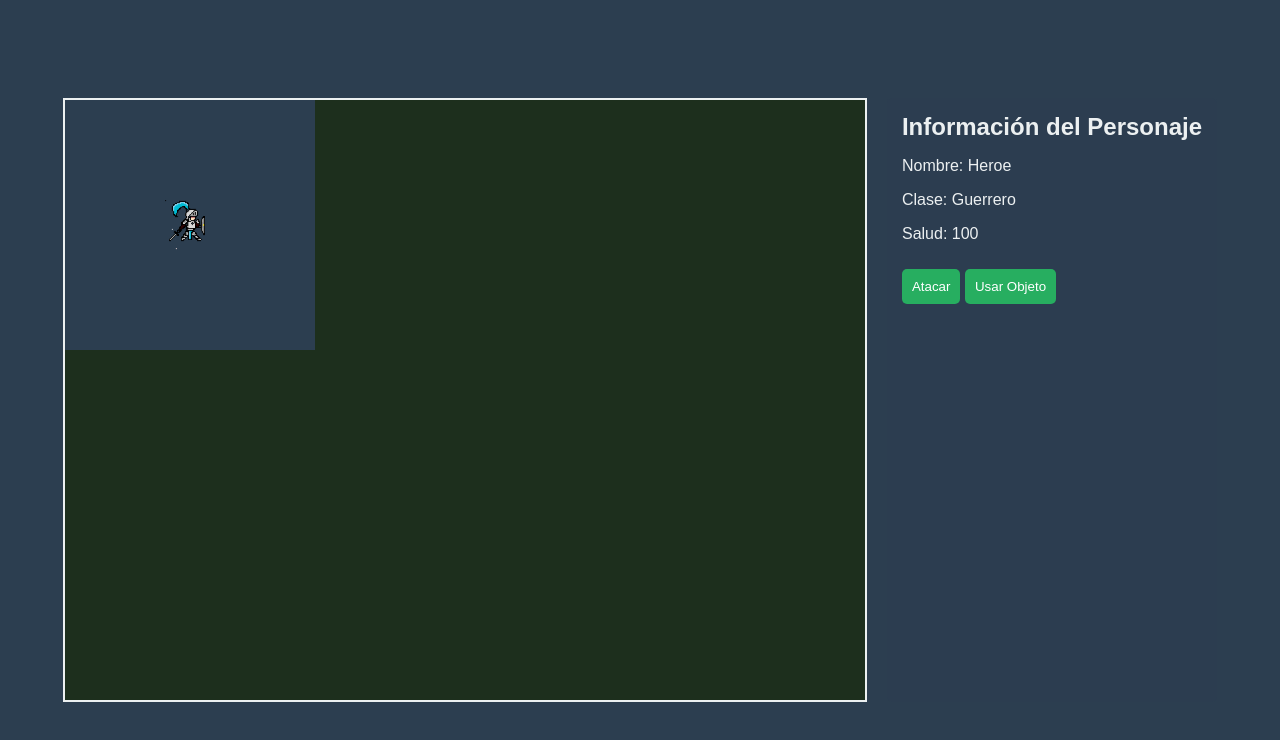
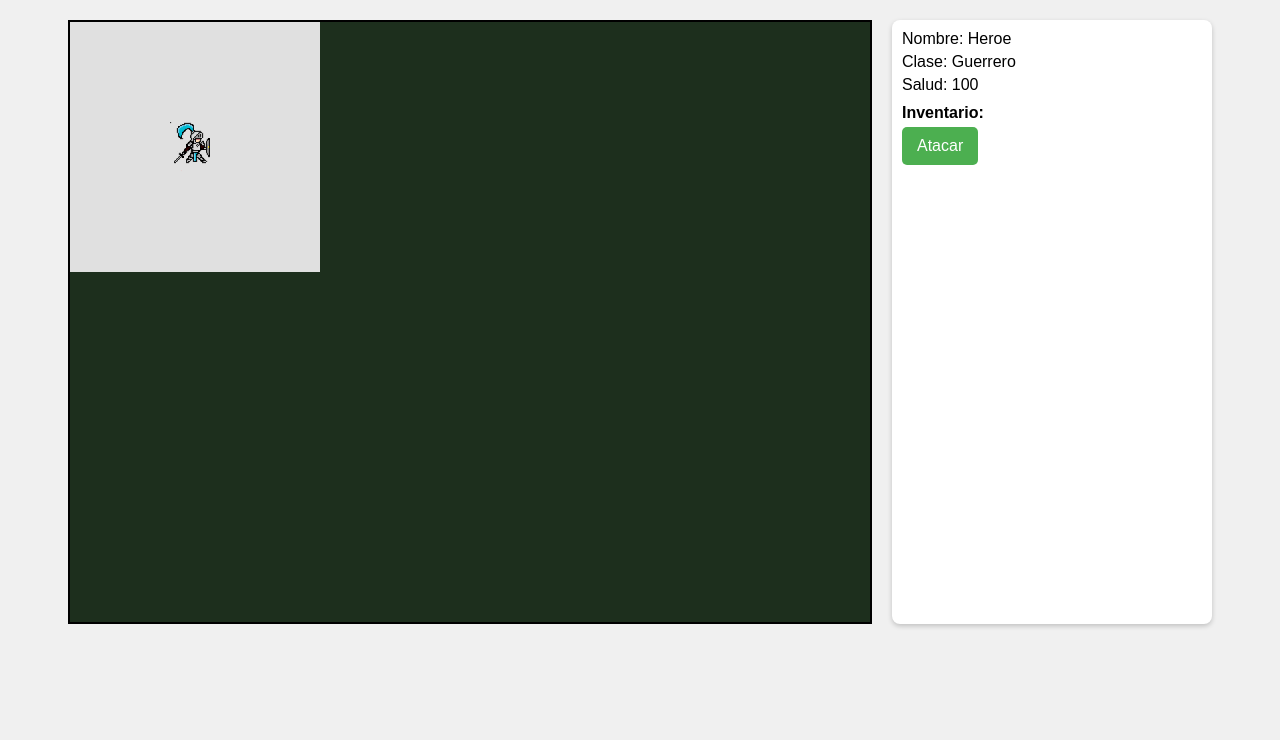
Before and after one commit to baltaagarcia/proyecto_rol, a website: page index.html in a window 1280 px wide. Drawn offline with Linux system fonts and the light colour scheme.

Commit message:
estilo ya creado pero las pociones no aparecen

```diff
--- a/index.html
+++ b/index.html
@@ -4,18 +4,69 @@
     <meta charset="UTF-8">
     <meta name="viewport" content="width=device-width, initial-scale=1.0">
     <title>Juego de Rol</title>
-    <link rel="stylesheet" href="style.css">
+    <style>
+        body {
+            font-family: Arial, sans-serif;
+            display: flex;
+            justify-content: center;
+            align-items: flex-start; /* Alinear al inicio verticalmente */
+            background-color: #f0f0f0;
+            margin: 0;
+            padding: 20px;
+        }
+
+        #container {
+            display: flex; /* Usar flexbox para alinear el canvas y la info */
+        }
+
+        #gameCanvas {
+            border: 2px solid #000;
+            background-color: #e0e0e0; /* Color de fondo del canvas */
+            margin-right: 20px; /* Espacio entre el canvas y la información */
+        }
+
+        #info {
+            background-color: #fff;
+            padding: 10px;
+            border-radius: 8px;
+            box-shadow: 0 2px 5px rgba(0, 0, 0, 0.2);
+            text-align: left;
+            width: 300px;
+        }
+
+        #info div {
+            margin-bottom: 5px;
+        }
+
+        #inventario {
+            margin-top: 10px;
+            font-weight: bold;
+        }
+
+        button {
+            padding: 10px 15px;
+            border: none;
+            border-radius: 5px;
+            background-color: #4CAF50; /* Color de fondo del botón */
+            color: white;
+            cursor: pointer;
+            font-size: 16px;
+        }
+
+        button:hover {
+            background-color: #45a049; /* Color del botón al pasar el mouse */
+        }
+    </style>
 </head>
 <body>
-    <div id="game-container">
+    <div id="container">
         <canvas id="gameCanvas" width="800" height="600"></canvas>
-        <div id="info-panel">
-            <h2>Información del Personaje</h2>
-            <p id="nombre">Nombre: </p>
-            <p id="clase">Clase: </p>
-            <p id="salud">Salud: </p>
+        <div id="info">
+            <div id="nombre"></div>
+            <div id="clase"></div>
+            <div id="salud"></div>
+            <div id="inventario">Inventario: []</div>
             <button id="atacarBtn">Atacar</button>
-            <button id="usarObjetoBtn">Usar Objeto</button>
         </div>
     </div>
     <script src="script.js"></script>
--- a/script.js
+++ b/script.js
@@ -15,7 +15,8 @@ const personaje = {
     x: 100,
     y: 100,
     velocidad: 5,
-    rangoVisibilidad: 150 // Rango de visión
+    rangoVisibilidad: 150, // Rango de visión
+    inventario: [] // Inventario del personaje
 };
 
 // Inicializa datos del enemigo
@@ -27,9 +28,19 @@ const enemigo = {
     y: 300,
 };
 
+// Inicializa datos de la poción
+const pocion = {
+    img: new Image(),
+    x: Math.random() * mapaWidth, // Posición aleatoria en el mapa
+    y: Math.random() * mapaHeight,
+    width: 30,
+    height: 30
+};
+
 // Carga las imágenes
-personaje.img.src = './recursos/personaje_guerrero1.png';
+personaje.img.src = './recursos/personaje_guerrero1.png';;
 enemigo.img.src = './recursos/personaje_ogro.png';
+pocion.img.src = './recursos/item_corazon.png';
 
 // Mapa para registrar áreas visitadas
 const mapaVisitado = [];
@@ -39,6 +50,7 @@ function mostrarInfo() {
     document.getElementById('nombre').innerText = `Nombre: ${personaje.nombre}`;
     document.getElementById('clase').innerText = `Clase: ${personaje.clase}`;
     document.getElementById('salud').innerText = `Salud: ${personaje.salud}`;
+    document.getElementById('inventario').innerText = `Inventario: ${personaje.inventario.join(', ')}`;
 }
 
 // Lógica de ataque (solo un ejemplo simple)
@@ -59,7 +71,7 @@ function dibujar() {
     ctx.fillRect(0, 0, mapaWidth, mapaHeight); // Dibuja el mapa
 
     // Dibuja las áreas visitadas
-    ctx.fillStyle = 'rgba(255, 255, 255, 0.5)'; // Color de las áreas visitadas
+    ctx.fillStyle = 'rgba(200, 255, 200, 0.5)'; // Color de las áreas visitadas
     for (let area of mapaVisitado) {
         ctx.fillRect(area.x, area.y, area.width, area.height);
     }
@@ -81,6 +93,9 @@ function dibujar() {
     if (estaEnAreaVisible(enemigo)) {
         ctx.drawImage(enemigo.img, enemigo.x, enemigo.y, 50, 50);
     }
+
+    // Dibuja la poción si está visible
+    ctx.drawImage(pocion.img, pocion.x, pocion.y, pocion.width, pocion.height);
 }
 
 // Función para agregar área visitada
@@ -114,6 +129,22 @@ function estaEnAreaVisible(objeto) {
     );
 }
 
+// Función para comprobar si el personaje recoge la poción
+function recogerPocion() {
+    if (
+        personaje.x < pocion.x + pocion.width &&
+        personaje.x + 50 > pocion.x &&
+        personaje.y < pocion.y + pocion.height &&
+        personaje.y + 50 > pocion.y
+    ) {
+        personaje.inventario.push('Poción'); // Agrega la poción al inventario
+        // Reubica la poción en una nueva posición aleatoria
+        pocion.x = Math.random() * (mapaWidth - pocion.width);
+        pocion.y = Math.random() * (mapaHeight - pocion.height);
+        mostrarInfo(); // Actualiza la información del inventario
+    }
+}
+
 // Manejo de eventos de teclado
 document.addEventListener('keydown', (event) => {
     switch (event.key) {
@@ -130,6 +161,7 @@ document.addEventListener('keydown', (event) => {
             personaje.x += personaje.velocidad;
             break;
     }
+    recogerPocion(); // Verifica si recoge la poción después de moverse
     dibujar();
 });
 
@@ -138,10 +170,15 @@ let imagenesCargadas = 0;
 
 personaje.img.onload = () => {
     imagenesCargadas++;
-    if (imagenesCargadas === 2) iniciarJuego(); // Inicia el juego cuando ambas imágenes estén listas
+    if (imagenesCargadas === 3) iniciarJuego(); // Inicia el juego cuando todas las imágenes estén listas
 };
 
 enemigo.img.onload = () => {
     imagenesCargadas++;
-    if (imagenesCargadas === 2) iniciarJuego();
+    if (imagenesCargadas === 3) iniciarJuego();
 };
+
+pocion.img.onload = () => {
+    imagenesCargadas++;
+    if (imagenesCargadas === 3) iniciarJuego();
+};
--- a/style.css
+++ /dev/null
@@ -1,44 +0,0 @@
-body {
-    font-family: Arial, sans-serif;
-    background-color: #2c3e50;
-    color: #ecf0f1;
-    display: flex;
-    justify-content: center;
-    align-items: center;
-    height: 100vh;
-    margin: 0;
-}
-
-#game-container {
-    display: flex;
-    flex-direction: row;
-}
-
-#gameCanvas {
-    border: 2px solid #ecf0f1;
-    margin-right: 20px;
-}
-
-#info-panel {
-    background-color: rgba(44, 62, 80, 0.8);
-    padding: 15px;
-    border-radius: 5px;
-}
-
-h2 {
-    margin: 0 0 10px;
-}
-
-button {
-    margin-top: 10px;
-    padding: 10px;
-    background-color: #27ae60;
-    color: white;
-    border: none;
-    border-radius: 5px;
-    cursor: pointer;
-}
-
-button:hover {
-    background-color: #219653;
-}
```
